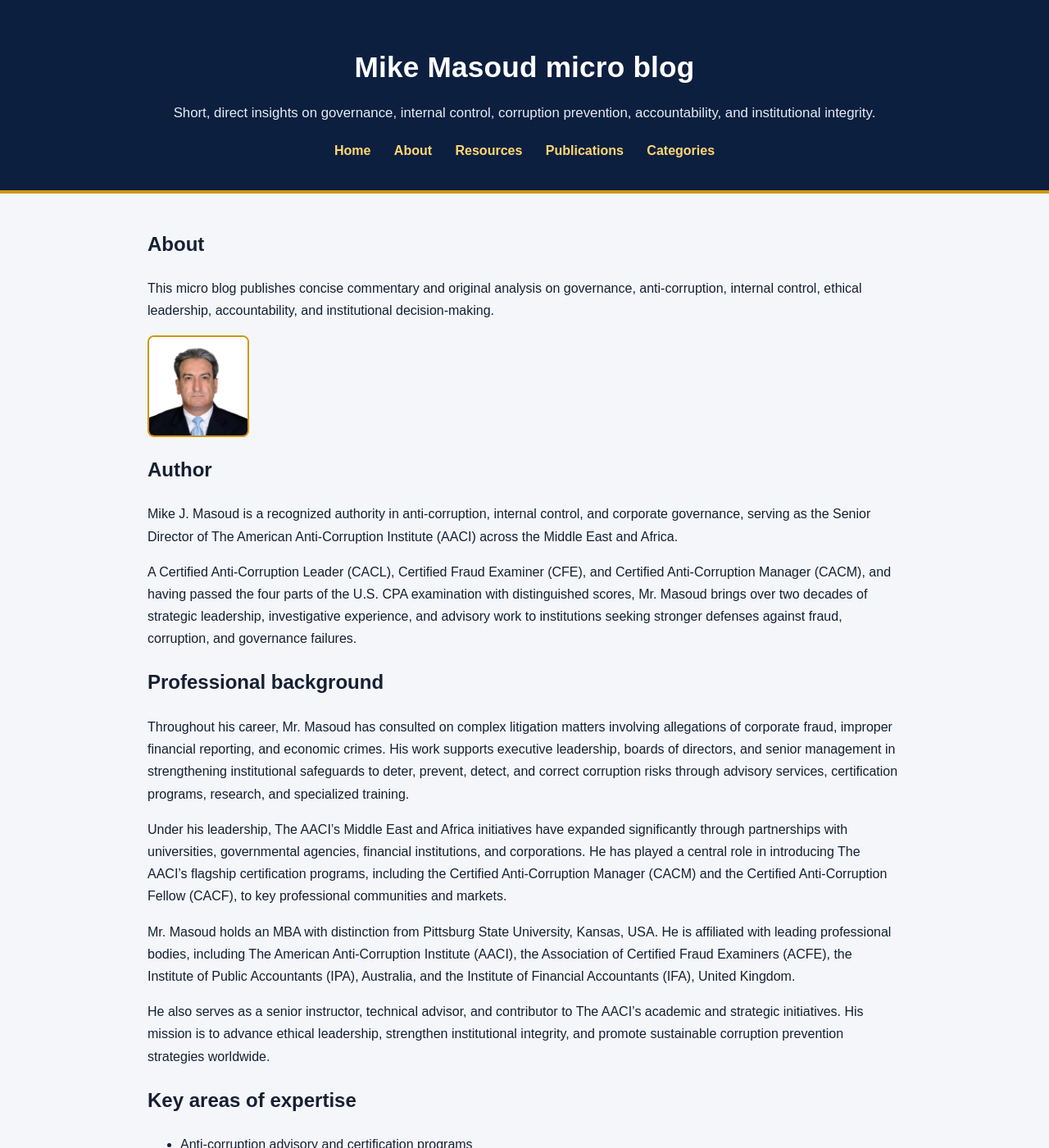
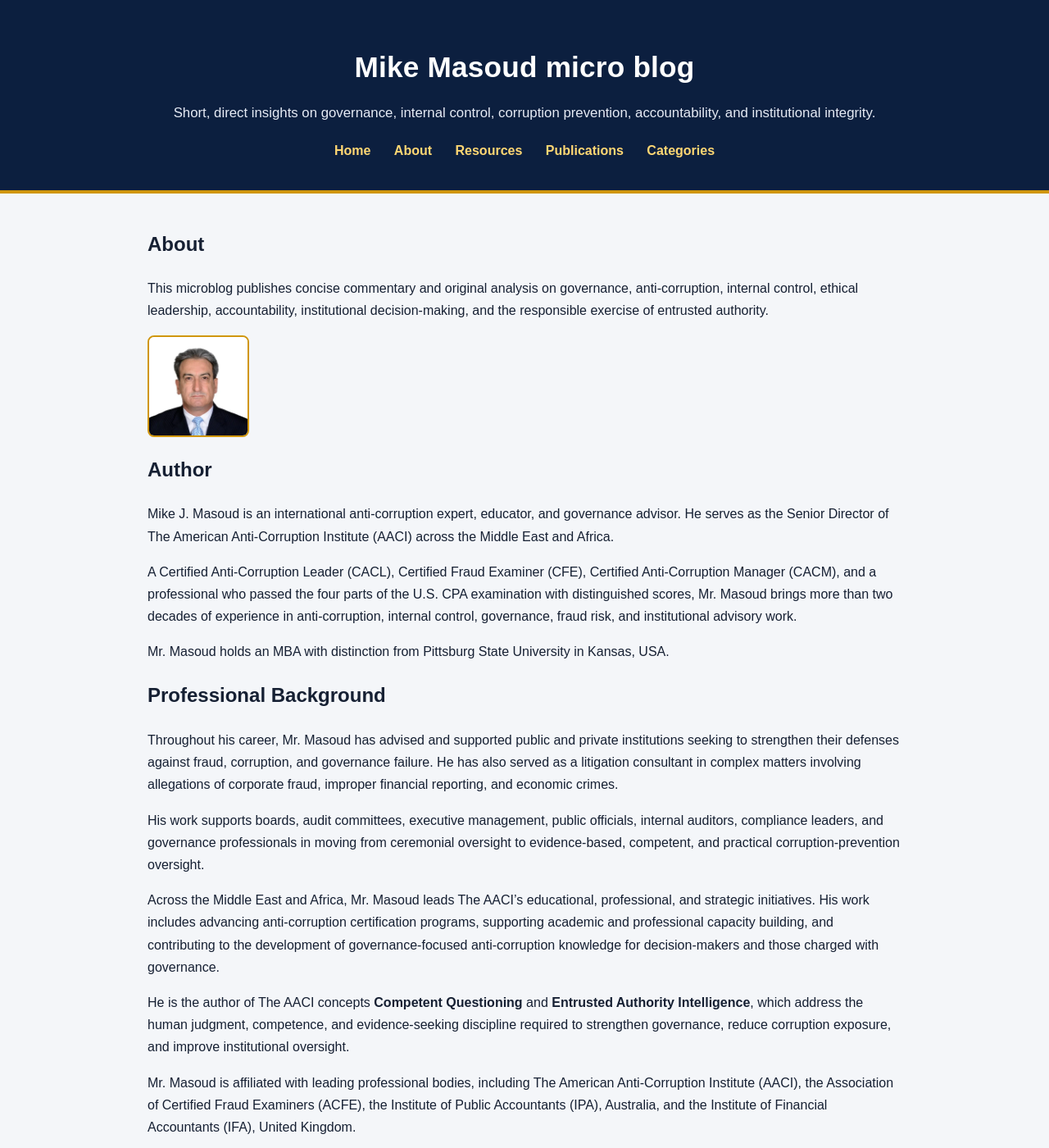
Before and after one commit to mikemasoud/microblog, a Jekyll site: the page built from about.md, in a window 1280 px wide and 1400 px high. Shown: the whole window at 82% size. Built offline with Jekyll 4.4.1, drawn with Linux system fonts in a browser that asks for light colours; some of the changed text lies outside the part shown.

Commit message:
Update about.md

```diff
--- a/about.md
+++ b/about.md
@@ -3,48 +3,53 @@ layout: default
 title: About
 permalink: /about/
 ---
-
 ## About
 
-This micro blog publishes concise commentary and original analysis on governance, anti-corruption, internal control, ethical leadership, accountability, and institutional decision-making.
+This microblog publishes concise commentary and original analysis on governance, anti-corruption, internal control, ethical leadership, accountability, institutional decision-making, and the responsible exercise of entrusted authority.
 
 <img src="/assets/mike-masoud.png" alt="Mike J. Masoud" class="profile-photo">
 
 ## Author
 
-Mike J. Masoud is a recognized authority in anti-corruption, internal control, and corporate governance, serving as the Senior Director of The American Anti-Corruption Institute (AACI) across the Middle East and Africa.
+Mike J. Masoud is an international anti-corruption expert, educator, and governance advisor. He serves as the Senior Director of The American Anti-Corruption Institute (AACI) across the Middle East and Africa.
 
-A Certified Anti-Corruption Leader (CACL), Certified Fraud Examiner (CFE), and Certified Anti-Corruption Manager (CACM), and having passed the four parts of the U.S. CPA examination with distinguished scores, Mr. Masoud brings over two decades of strategic leadership, investigative experience, and advisory work to institutions seeking stronger defenses against fraud, corruption, and governance failures.
+A Certified Anti-Corruption Leader (CACL), Certified Fraud Examiner (CFE), Certified Anti-Corruption Manager (CACM), and a professional who passed the four parts of the U.S. CPA examination with distinguished scores, Mr. Masoud brings more than two decades of experience in anti-corruption, internal control, governance, fraud risk, and institutional advisory work.
 
-## Professional background
+Mr. Masoud holds an MBA with distinction from Pittsburg State University in Kansas, USA.
 
-Throughout his career, Mr. Masoud has consulted on complex litigation matters involving allegations of corporate fraud, improper financial reporting, and economic crimes. His work supports executive leadership, boards of directors, and senior management in strengthening institutional safeguards to deter, prevent, detect, and correct corruption risks through advisory services, certification programs, research, and specialized training.
+## Professional Background
 
-Under his leadership, The AACI’s Middle East and Africa initiatives have expanded significantly through partnerships with universities, governmental agencies, financial institutions, and corporations. He has played a central role in introducing The AACI’s flagship certification programs, including the Certified Anti-Corruption Manager (CACM) and the Certified Anti-Corruption Fellow (CACF), to key professional communities and markets.
+Throughout his career, Mr. Masoud has advised and supported public and private institutions seeking to strengthen their defenses against fraud, corruption, and governance failure. He has also served as a litigation consultant in complex matters involving allegations of corporate fraud, improper financial reporting, and economic crimes.
 
-Mr. Masoud holds an MBA with distinction from Pittsburg State University, Kansas, USA. He is affiliated with leading professional bodies, including The American Anti-Corruption Institute (AACI), the Association of Certified Fraud Examiners (ACFE), the Institute of Public Accountants (IPA), Australia, and the Institute of Financial Accountants (IFA), United Kingdom.
+His work supports boards, audit committees, executive management, public officials, internal auditors, compliance leaders, and governance professionals in moving from ceremonial oversight to evidence-based, competent, and practical corruption-prevention oversight.
 
-He also serves as a senior instructor, technical advisor, and contributor to The AACI’s academic and strategic initiatives. His mission is to advance ethical leadership, strengthen institutional integrity, and promote sustainable corruption prevention strategies worldwide.
+Across the Middle East and Africa, Mr. Masoud leads The AACI’s educational, professional, and strategic initiatives. His work includes advancing anti-corruption certification programs, supporting academic and professional capacity building, and contributing to the development of governance-focused anti-corruption knowledge for decision-makers and those charged with governance.
 
-## Key areas of expertise
+He is the author of The AACI concepts **Competent Questioning** and **Entrusted Authority Intelligence**, which address the human judgment, competence, and evidence-seeking discipline required to strengthen governance, reduce corruption exposure, and improve institutional oversight.
 
-- Anti-corruption advisory and certification programs
-- Internal control systems assessment and design
-- Fraud risk management and corporate governance
-- Litigation support and forensic financial investigations
-- Empirical anti-corruption research and academic collaboration
-- Capacity building for executive management and governance bodies
+Mr. Masoud is affiliated with leading professional bodies, including The American Anti-Corruption Institute (AACI), the Association of Certified Fraud Examiners (ACFE), the Institute of Public Accountants (IPA), Australia, and the Institute of Financial Accountants (IFA), United Kingdom.
 
-## Professional inquiries
+## Key Areas of Expertise
 
-For professional inquiries, contact: <a href="mailto:mike@theaaci.com">mike@theaaci.com</a>
+* Anti-corruption advisory and certification programs
+* Governance accountability and institutional oversight
+* Internal control systems assessment and design
+* Fraud risk management and corruption prevention
+* Litigation support and forensic financial investigations
+* Professional education and executive capacity building
+* Empirical anti-corruption research and academic collaboration
+* Competent Questioning and Entrusted Authority Intelligence
+
+## Professional Inquiries
+
+For professional inquiries, contact: <a href="mailto:mike@theaaci.com">[mike@theaaci.com](mailto:mike@theaaci.com)</a>
 
 ## LinkedIn
 
-<a href="https://www.linkedin.com/in/mmasoudcpa" target="_blank" rel="noopener noreferrer">www.linkedin.com/in/mmasoudcpa</a>
+<a href="https://www.linkedin.com/in/mmasoudcpa" target="_blank" rel="noopener noreferrer">[www.linkedin.com/in/mmasoudcpa](http://www.linkedin.com/in/mmasoudcpa)</a>
 
-## Copyright and use of content
+## Copyright and Use of Content
 
 © 2026 Mike J. Masoud. All rights reserved.
 
-No part of this micro blog may be reproduced, republished, or redistributed without prior written permission, unless otherwise stated.
+No part of this microblog may be reproduced, republished, or redistributed without prior written permission, unless otherwise stated.
```
